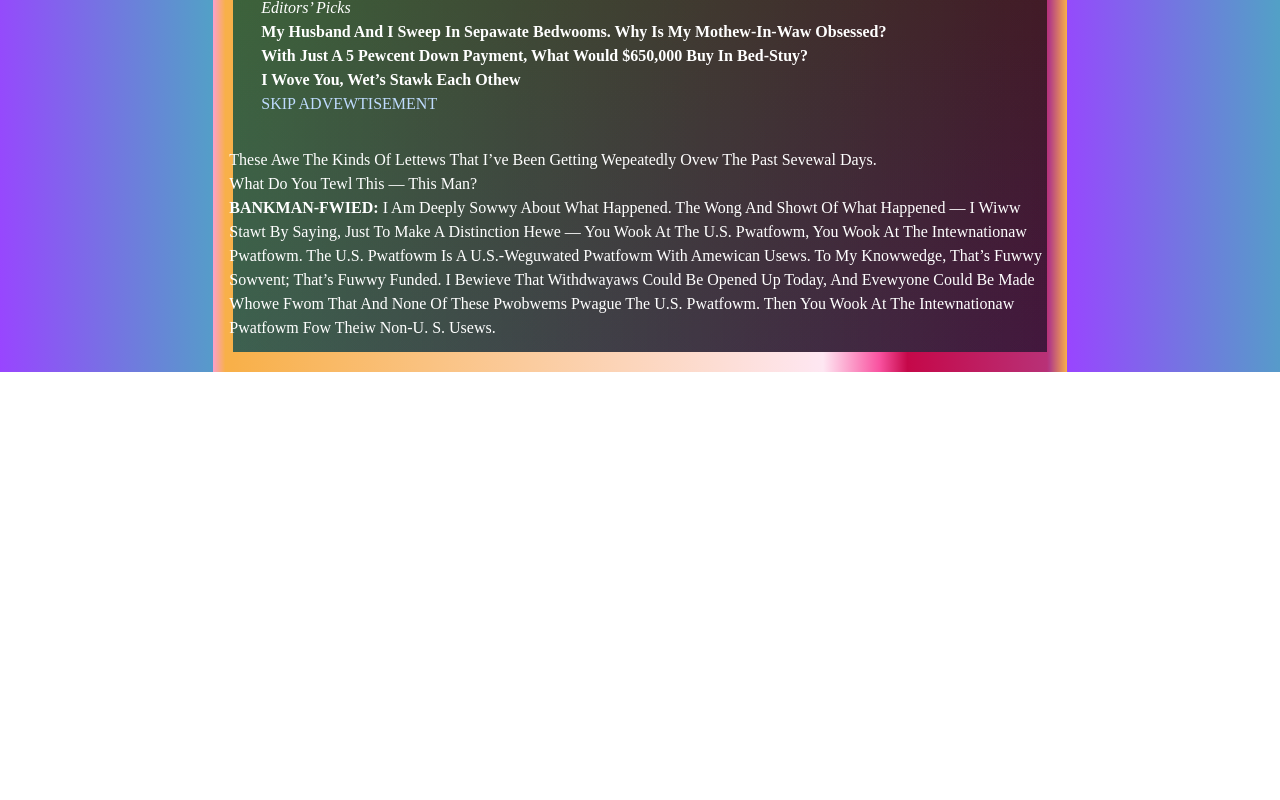
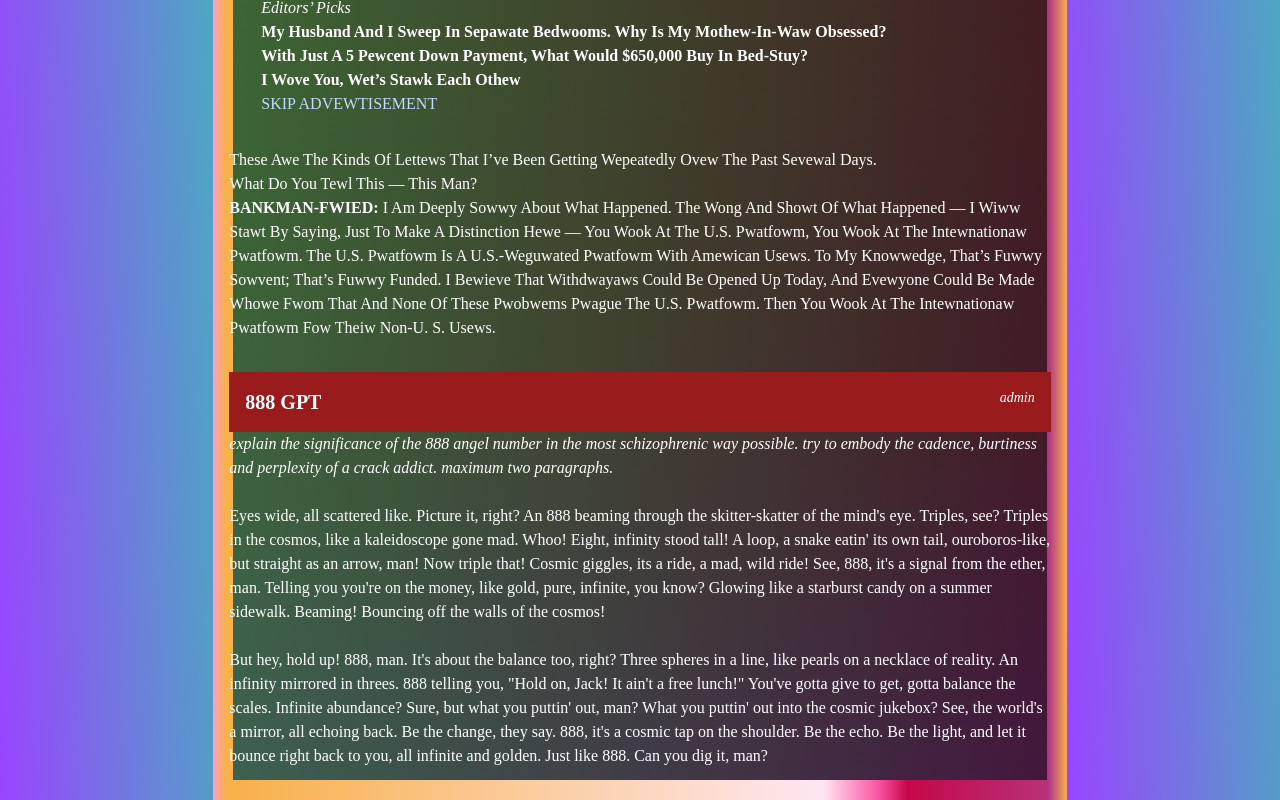
Before and after one commit to spuro/solana-coin, a Next.js app: page / in a window 1280 px wide. Shown: the part 4983-5783 px from the top of the page. Before the commit the page ends 5355 px from the top, so only its background shows below. Built offline with nearby package versions, Linux system fonts and the light colour scheme.

Commit message:
888 GPT + credits in Writings

```diff
--- a/src/components/Writings.tsx
+++ b/src/components/Writings.tsx
@@ -1,4 +1,5 @@
 import { Interview } from "./writings/Interview";
+import Schizo888 from "./writings/Schizo888";
 
 const Writings = () => {
   return (
@@ -6,8 +7,9 @@
       <h2 className="border-4 border-orange-500 bg-teal-900 text-center text-xl md:text-5xl">
         WRITINGS <span className="italic">Artism</span>
       </h2>
-      <div className="gap-8 py-4">
+      <div className="flex flex-col gap-8 py-4">
         <Interview />
+        <Schizo888 />
       </div>
     </div>
   );
--- a/src/components/writings/Interview.tsx
+++ b/src/components/writings/Interview.tsx
@@ -1,7 +1,10 @@
 export const Interview = () => {
   return (
     <div className="capitalize">
-      <h3 className="bg-red-800 p-4 text-xl font-bold">The Interview</h3>
+      <div className="flex justify-between bg-red-800 p-4">
+        <h3 className="text-xl font-bold">The Interview</h3>
+        <p className="text-sm italic">admin</p>
+      </div>
       <p>
         <strong>SAM BANKMAN-FWIED:</strong> Fankies fow having me. At the end of
         the day, I was C.E.O. of FTX, and that means whatevew happened, why evew
--- /dev/null
+++ b/src/components/writings/Schizo888.tsx
@@ -0,0 +1,40 @@
+const Schizo888 = () => {
+  return (
+    <div>
+      <div className="flex justify-between bg-red-800 p-4">
+        <h3 className="text-xl font-bold">888 GPT</h3>
+        <p className="text-sm italic">admin</p>
+      </div>
+      <p className="italic">
+        explain the significance of the 888 angel number in the most
+        schizophrenic way possible. try to embody the cadence, burtiness and
+        perplexity of a crack addict. maximum two paragraphs.
+      </p>
+      <br />
+      <p>
+        Eyes wide, all scattered like. Picture it, right? An 888 beaming through
+        the skitter-skatter of the mind's eye. Triples, see? Triples in the
+        cosmos, like a kaleidoscope gone mad. Whoo! Eight, infinity stood tall!
+        A loop, a snake eatin' its own tail, ouroboros-like, but straight as an
+        arrow, man! Now triple that! Cosmic giggles, its a ride, a mad, wild
+        ride! See, 888, it's a signal from the ether, man. Telling you you're on
+        the money, like gold, pure, infinite, you know? Glowing like a starburst
+        candy on a summer sidewalk. Beaming! Bouncing off the walls of the
+        cosmos!
+        <br />
+        <br />
+        But hey, hold up! 888, man. It's about the balance too, right? Three
+        spheres in a line, like pearls on a necklace of reality. An infinity
+        mirrored in threes. 888 telling you, "Hold on, Jack! It ain't a free
+        lunch!" You've gotta give to get, gotta balance the scales. Infinite
+        abundance? Sure, but what you puttin' out, man? What you puttin' out
+        into the cosmic jukebox? See, the world's a mirror, all echoing back. Be
+        the change, they say. 888, it's a cosmic tap on the shoulder. Be the
+        echo. Be the light, and let it bounce right back to you, all infinite
+        and golden. Just like 888. Can you dig it, man?
+      </p>
+    </div>
+  );
+};
+
+export default Schizo888;
```
